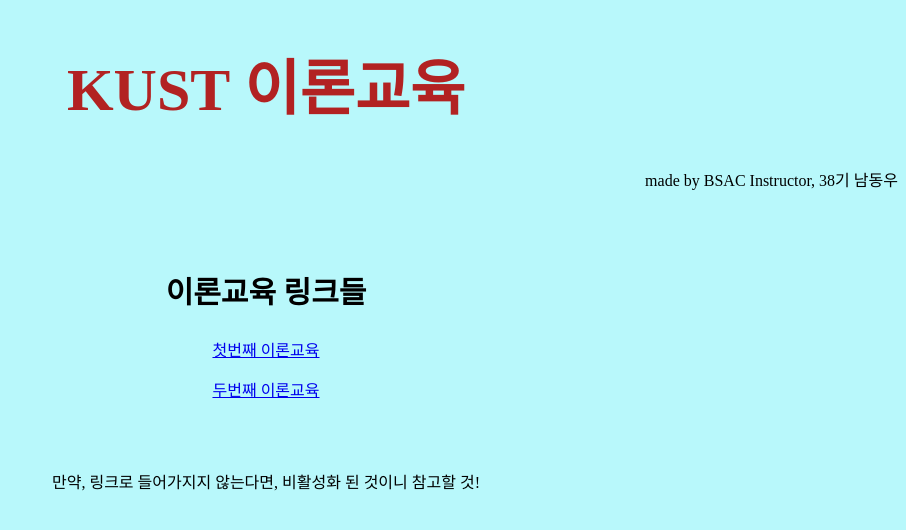
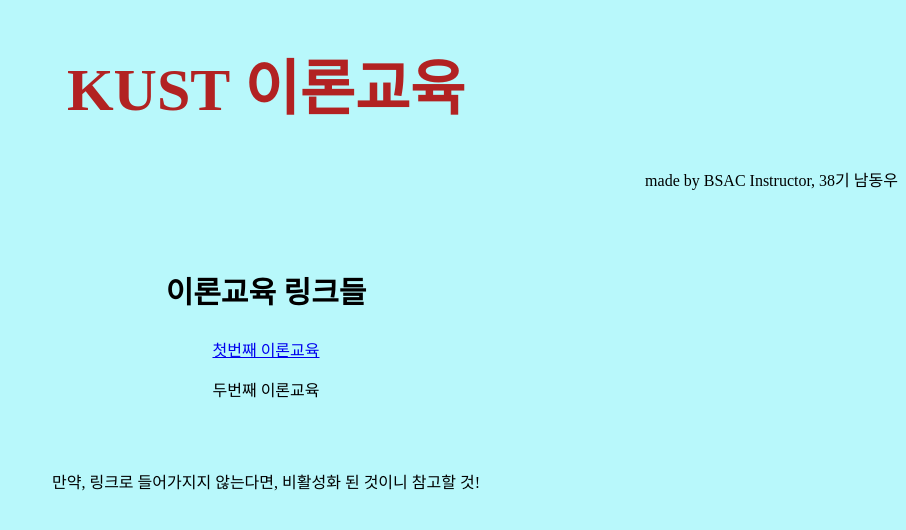
Before and after one commit to WhalesBob/DivingLesson, a plain HTML site: page index.html in a window 1280 px wide. Shown: the whole page, without its empty margins (374-1280 px from the left). Drawn offline with Linux system fonts and the light colour scheme.

Commit message:
2nd lesson disabled

```diff
--- a/index.html
+++ b/index.html
@@ -16,7 +16,7 @@
         <a href="lesson1.html">첫번째 이론교육</a>
     </p>
     <p class ="parag">
-        <a href="lesson2.html">두번째 이론교육</a>
+        <!--<a href="lesson2.html" "></a> --> 두번째 이론교육
     </p>
     <br><br>
     <p class="parag">만약, 링크로 들어가지지 않는다면, 비활성화 된 것이니 참고할 것! </p>
```
